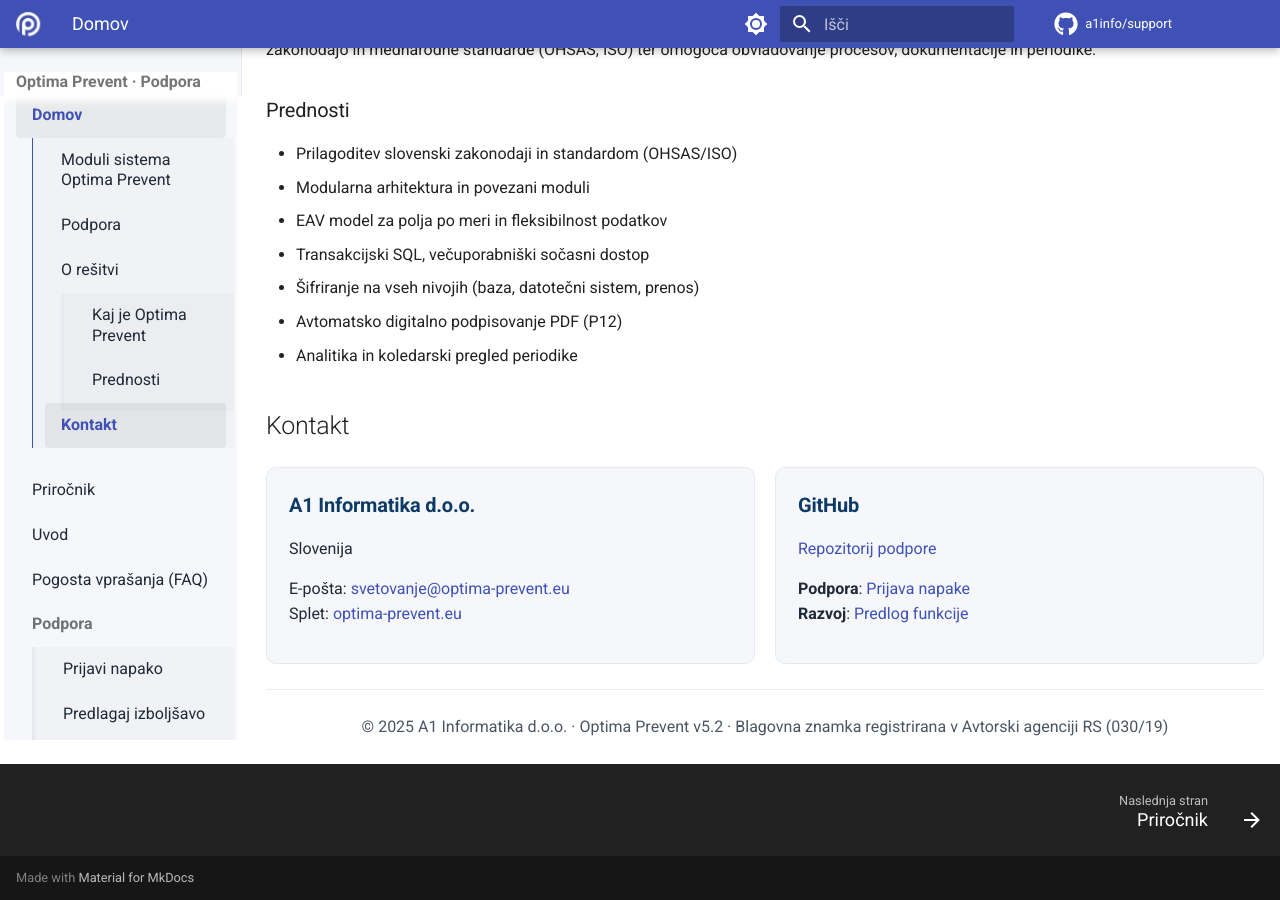
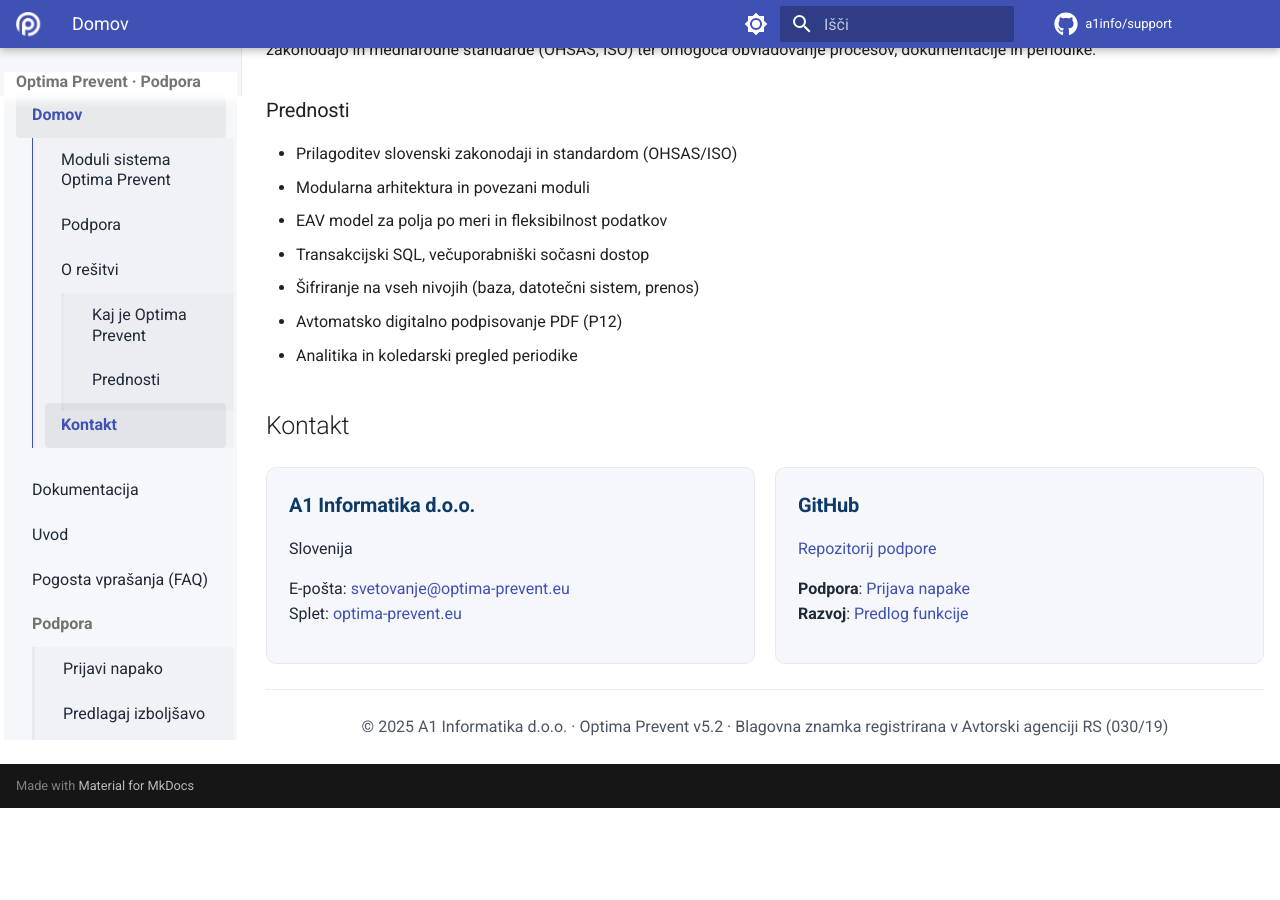
Before and after one commit to a1info/support, an MkDocs documentation site: the page built from docs/index.md, in a window 1280 px wide and 900 px high, scrolled down 2008 px. Built offline with MkDocs 1.6.1 and Material for MkDocs 9.7.7, drawn with Linux system fonts in a browser that asks for light colours; comment, search, counter and statistics services are not loaded; after the commit the page ends 2816 px from its top, so only the background shows below that; some of the changed lines change nothing that is shown.

Commit message:
Update navigation labels in mkdocs.yml

```diff
--- a/mkdocs.yml
+++ b/mkdocs.yml
@@ -37,7 +37,6 @@
     - search.highlight
     - content.code.copy
     - content.tooltips
-    - navigation.footer
     - navigation.collapse
 
 extra_css:
@@ -57,7 +56,7 @@
 
 nav:
   - Domov: index.md
-  - Priročnik: manual-sl.md
+  - Dokumentacija: manual-sl.md
   - Uvod: manual/introduction.md
   - Pogosta vprašanja (FAQ): manual/faq.md
   - Podpora:
```
